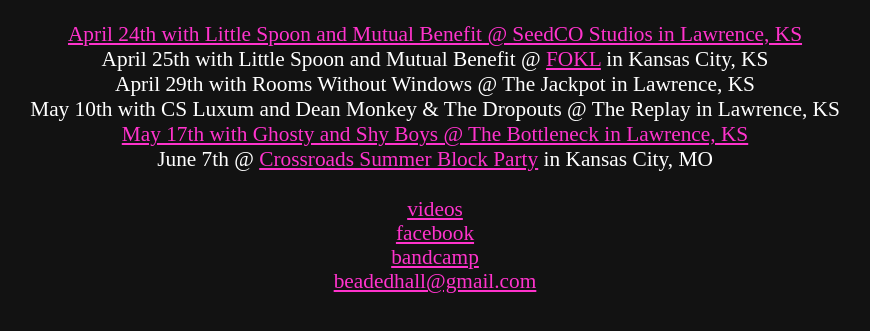
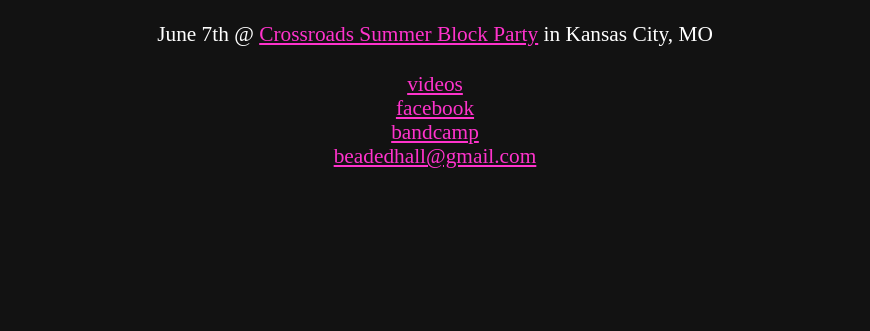
Before and after one commit to jiko/oilstheband.com, a plain HTML site: page index.html in a window 1280 px wide. Shown: the part 289-620 px from the top of the page, without its empty margins (205-1075 px from the left). Drawn offline with Linux system fonts and the light colour scheme.

Commit message:
May be time to retire the Upcoming Shows section.

```diff
--- a/index.html
+++ b/index.html
@@ -20,12 +20,7 @@
       <iframe id="duck" width="400" height="100" style="position: relative; display: block; width: 400px; height: 100px;" src="http://bandcamp.com/EmbeddedPlayer/v=2/track=1530581870/size=venti/bgcol=121212/linkcol=ff33cc/" allowtransparency="true" frameborder="0"><a href="http://oilsoilsoils.bandcamp.com/track/duck">Duck by OILS</a></iframe>
       <h2>Upcoming Shows</h2>
       <ul id="shows">
-        <li><a href="https://www.facebook.com/events/446912928726364/">April 24th with Little Spoon and Mutual Benefit @ SeedCO Studios in Lawrence, KS</a></li>
-        <li>April 25th with Little Spoon and Mutual Benefit @ <a href="http://www.foklcenter.com/">FOKL</a> in Kansas City, KS</li>
-        <li>April 29th with Rooms Without Windows @ The Jackpot in Lawrence, KS</li>
-        <li>May 10th with CS Luxum and Dean Monkey &amp; The Dropouts @ The Replay in Lawrence, KS</li>
-        <li><a href="https://www.facebook.com/events/360145627425187/">May 17th with Ghosty and Shy Boys @ The Bottleneck in Lawrence, KS</a></li>
-        <li>June 7th @ <a href="http://www.crossroadsblockparty.com/">Crossroads Summer Block Party</a> in Kansas City, MO</a></li>
+       <li>June 7th @ <a href="http://www.crossroadsblockparty.com/">Crossroads Summer Block Party</a> in Kansas City, MO</a></li>
       </ul>
     </div>
     <div id="contact">
```
